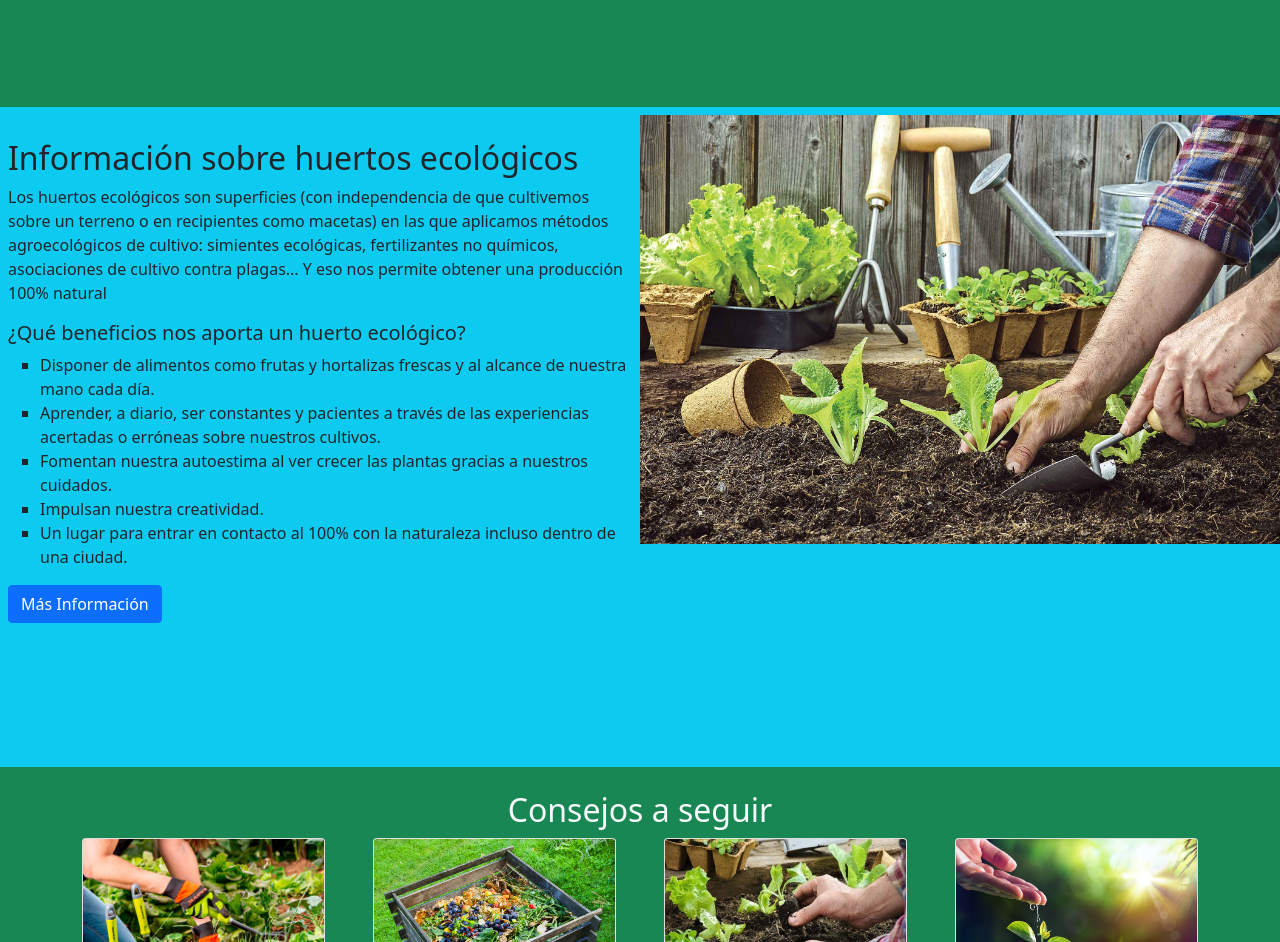
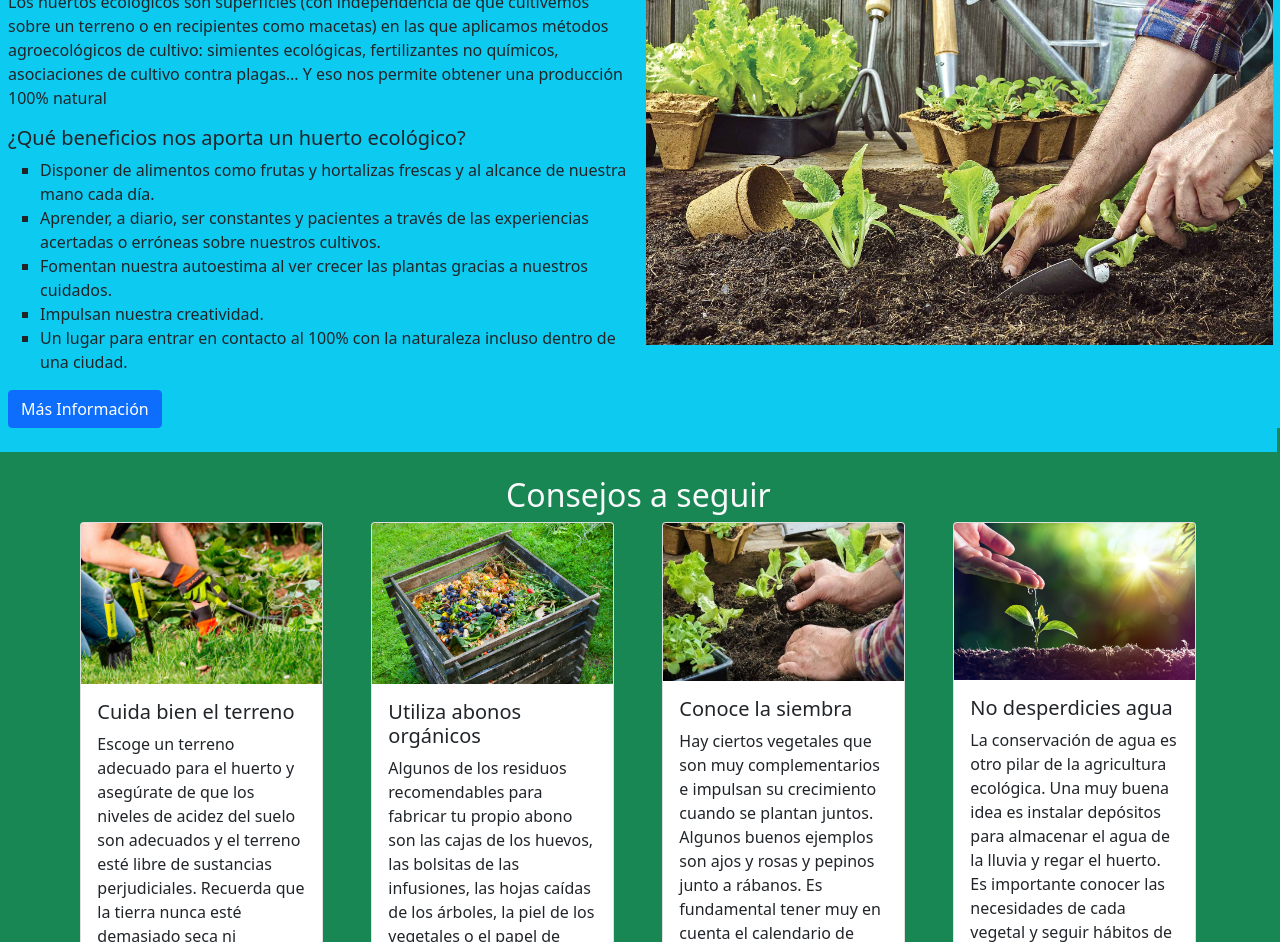
Before and after one commit to miguelmunval/TrabajoBootstrap, a plain HTML site: page index.html in a window 1280 px wide. Shown: the part 709-1651 px from the top of the page. Drawn offline with nearby package versions, Linux system fonts and the light colour scheme; files that its build step writes are made by us from their sources.

Commit message:
Add files via upload

```diff
--- a/index.html
+++ b/index.html
@@ -6,10 +6,10 @@
     <meta name="viewport" content="width=device-width, initial-scale=1.0">
     <title>Villa Ecológica</title>
     <link href="https://cdn.jsdelivr.net/npm/bootstrap@5.1.3/dist/css/bootstrap.min.css" rel="stylesheet" integrity="sha384-1BmE4kWBq78iYhFldvKuhfTAU6auU8tT94WrHftjDbrCEXSU1oBoqyl2QvZ6jIW3" crossorigin="anonymous">
-    <link rel="stylesheet" href="estilo.css">
+    <link rel="stylesheet" href="./styles/estilo.css">
 </head>
 <body class="bg-success">
-    <div id="wrapper" class="container-fluid p-0">
+    <div id="wrapper" class="p-0">
         <!-- BARRA DE NAVEGACIÓN - COMPONENTE BOOTSTRAP 5-->
         <nav class="navbar navbar-expand-lg navbar-dark bg-success position-sticky top-0 opacity-75" id="nav">
             <div class="container-fluid">
@@ -85,14 +85,14 @@
                     </ul>
                   </div>
                   <div class="col-xs-12 col-md-6 p-0 bg-info">
-                    <img src="./images/calendario-cultivo-huerto-verdecora_sinderechos.jpg" alt="" class="img-fluid" id="imginfo">
+                    <img src="./images/calendario-cultivo-huerto-verdecora_sinderechos.jpg" alt="" class="img-fluid p-2" id="imginfo">
                   </div>
                   <p class="bg-info">
                     <button class="btn btn-primary" type="button" data-bs-toggle="collapse" data-bs-target="#masinfo" aria-expanded="false" aria-controls="collapseWidthExample">
                       Más Información
                     </button>
                   </p>
-                  <div style="min-height: 120px;" class="bg-info">
+                  <div class="bg-info">
                     <div class="collapse collapse-horizontal" id="masinfo">
                       <div class="card card-body">
                         Para crear tu propio huerto ecológico, necesitarás:
--- a/styles/estilo.css
+++ b/styles/estilo.css
@@ -1,7 +1,10 @@
+#wrapper {
+  width: 99.74%;
+  margin: 0%;
+}
 #nav {
   z-index: 1080;
 }
 #hero {
   z-index: 1000;
-  height: 95vh;
 }
```
Also changed, not shown: images/196.jpg, images/UTOK_verduras2ffedit.jpg, images/huertas_crop1552252123305.jpg_543804098.jpg.
